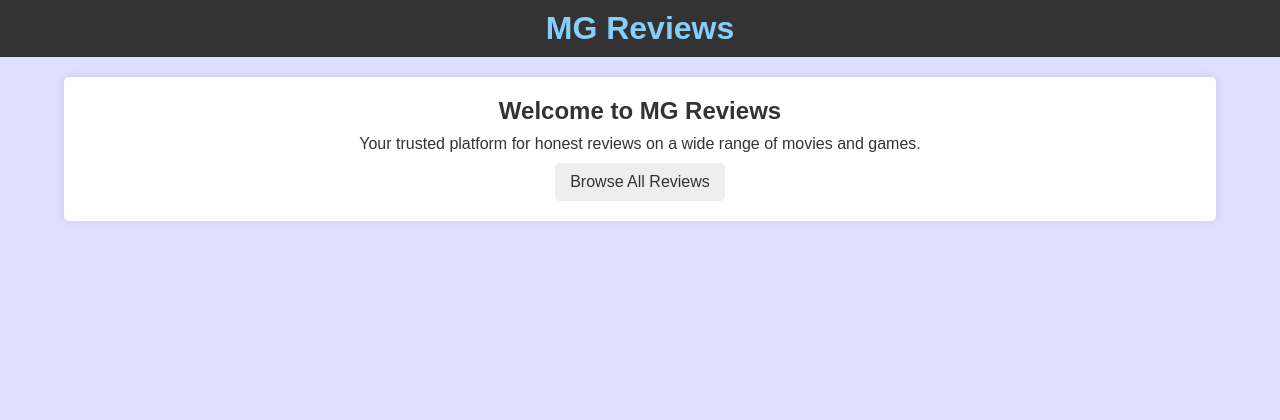
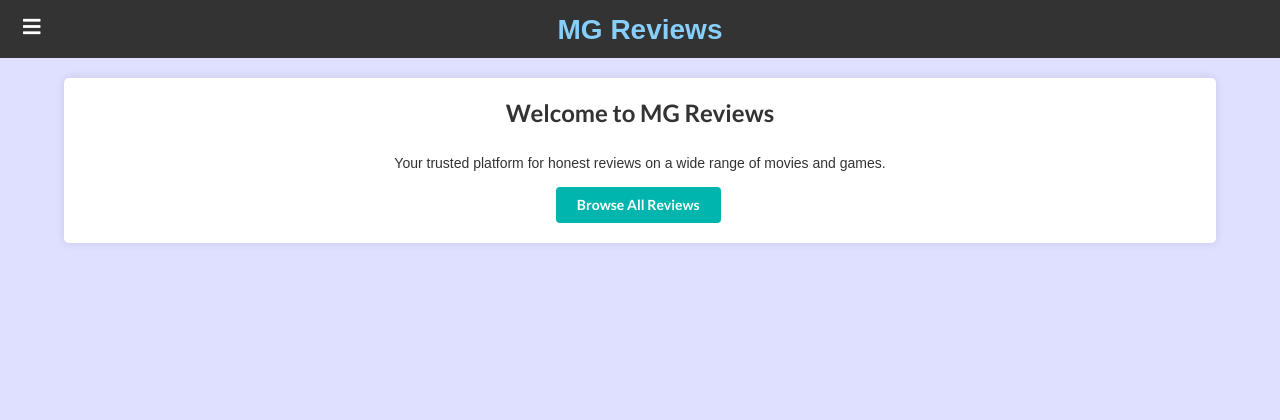
Before and after one commit to Soaring-Bird/HSC-T1, a Flask app: page / in a window 1280 px wide. Shown: the top 420 px of the page. Run offline with Flask 3, Linux system fonts and the light colour scheme; some libraries are stand-ins or nearby versions.

Commit message:
Added basic view page

```diff
--- a/static/css/style.css
+++ b/static/css/style.css
@@ -71,3 +71,46 @@ footer {
     position: fixed;
     bottom: 0;
 }
+.menu-toggle {
+    background-color: transparent;
+    color: white;
+    font-size: 20px;
+    border: none;
+    cursor: pointer;
+    position: fixed;
+    top: 15px;
+    left: 20px;
+}
+.popup-menu {
+    position: fixed;
+    margin-top: 60px;
+    left: 0px;
+    width: 250px;
+    height: 80%;
+    display: none;
+    align-items: left;
+    justify-content: left;
+    z-index: 100;
+}
+
+.popup-menu.show {
+    display: flex;
+}
+
+.popup-content {
+    background-color: #ffffff;
+    padding: 2rem;
+    border-radius: 8px;
+    width: 80%;
+    max-width: 300px;
+    text-align: center;
+    position: relative;
+    box-shadow: 0 0 10px rgba(0, 0, 0, 0.2);
+}
+
+.popup-content nav {
+    display: flex;
+    flex-direction: column;
+    gap: 1rem;
+    margin-top: 1rem;
+}
--- /dev/null
+++ b/static/js/main.js
@@ -0,0 +1,4 @@
+function togglePopup() {
+    var popup = document.getElementById("popupMenu");
+    popup.classList.toggle("show");
+}
--- a/templates/base.html
+++ b/templates/base.html
@@ -3,6 +3,10 @@
 <head>
     <meta charset="UTF-8">
     <meta name="viewport" content="width=device-width, initial-scale=1.0">
+    <script src="https://code.jquery.com/jquery-3.1.1.min.js"></script>
+    <script src="https://cdnjs.cloudflare.com/ajax/libs/semantic-ui/2.4.1/semantic.min.js"></script>
+    <script src="{{ url_for('static', filename='js/main.js') }}"></script>
+    <link rel="stylesheet" href="https://cdnjs.cloudflare.com/ajax/libs/semantic-ui/2.2.7/semantic.min.css" integrity="sha256-wT6CFc7EKRuf7uyVfi+MQNHUzojuHN2pSw0YWFt2K5E=" crossorigin="anonymous" />
     <link rel="stylesheet" href="{{ url_for('static', filename='css/style.css') }}">
     <title>{% block title %}MG Reviews{% endblock %}</title>
 </head>
@@ -10,6 +14,25 @@
     <header class="header">
         <h1><a href="{{ url_for('index') }}" class="nlink">MG Reviews</a></h1>
     </header>
+    <button class="menu-toggle" onclick="togglePopup()"><i class="bars icon"></i></button>
+    <div id="popupMenu" class="popup-menu">
+        <div class="popup-content">
+            <nav>
+                <a class="ui basic blue button" href="{{ url_for('index') }}"><i class="home icon"></i>Home</a>
+                <a class="ui basic blue button" href="{{ url_for('browse_reviews') }}"><i class="file video icon"></i>Browse</a>
+                <a class="ui basic blue button" href="{{ url_for('index') }}"><i class="plus square outline icon"></i>Add</a>
+                <form action="{{ url_for('index') }}" method="POST" style="margin:0px">
+                    <button type="submit" class="ui button teal" name="type" value="movie">Movies</button>
+                </form>
+                <form action="{{ url_for('index') }}" method="POST" style ="margin:0px">
+                    <button type="submit" class="ui button" name="type" value="game">Games</button>
+                </form>
+                <a class="ui basic blue button" href="{{ url_for('index') }}"><i class="sign in icon"></i>Log in</a>
+                <a class="ui basic blue button" href="{{ url_for('index') }}"><i class="add user icon"></i>Sign up</a>
+                <a class="ui basic red button" href="{{ url_for('index') }}"><i class="sign out icon"></i>Log Out</a>
+            </nav>
+        </div>
+    </div>
     <main>
         {% block content %}{% endblock %}
     </main>
```
